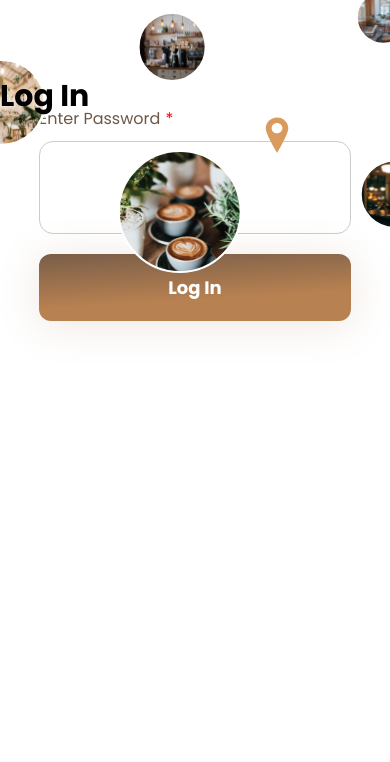
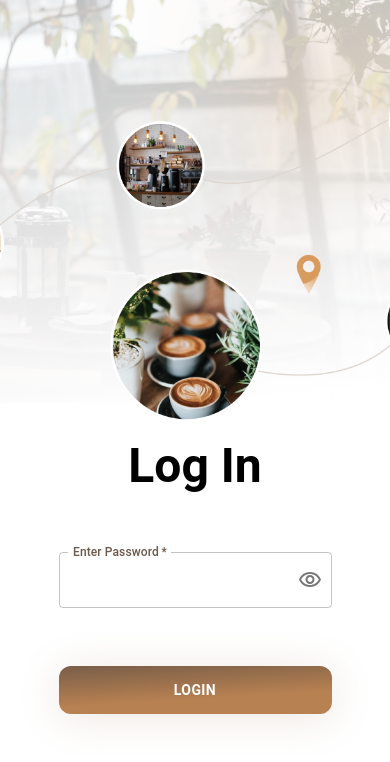
Before and after one commit to hustle-huts/hustlehuts-app, a Next.js app: page /users/login in a window 390 px wide. Shown: the top 762 px of the page. Built offline with nearby package versions, Linux system fonts and the light colour scheme.

Commit message:
MUI refactor: login 2

```diff
--- a/components/users/login-form.module.css
+++ /dev/null
@@ -1,57 +0,0 @@
-.form_input {
-    border-radius: 14px;
-    background: #FFFFFF;
-    padding: 20px 16px;
-
-    border: 1px solid #CDCCCC;
-}
-
-.form_label {
-    color: #6D5747
-
-}
-
-.btn_groups {
-    display: flex;
-    flex-direction: column;
-    align-content: center;
-    justify-content: space-between;
-    height: fit-content;
-    margin-top: 20px;
-}
-
-.line {
-    width: 100%;
-    display: flex;
-    flex-direction: row;
-    align-items: center;
-    margin: 10px 0px;
-}
-
-.line h3 {
-    font-size: 14px;
-    color: #6D5747;
-    text-align: center;
-    width: auto;
-}
-
-.form {
-    width: 90%;
-    height: 100%;
-    display: flex;
-    flex-direction: column;
-
-
-}
-
-.form_row {
-    height: fit-content;
-    display: flex;
-    flex-direction: column;
-    width: 100%
-}
-
-.form_group {
-    display: flex;
-    flex-direction: column;
-}
--- a/components/users/login-header.module.css
+++ /dev/null
@@ -1,146 +0,0 @@
-/* Also adjusted for container below from 758-1024px screen width */
-.container {
-    height: 50%;
-    overflow: visible;
-    display: flex;
-    flex-direction: column;
-    flex-wrap: wrap;
-    align-items: center;
-    background-image: url('../../public/images/loginbackground.png');
-    background-repeat: no-repeat;
-    background-size: cover;
-}
-
-.arrow {
-    position: absolute;
-    z-index: 2;
-    width: 6%;
-    height: 6%;
-    left: 68%;
-    top: 13%
-}
-
-.title {
-    font-weight: 700;
-    font-size: 30px;
-    line-height: 45px;
-    z-index: 10;
-    margin-top: 18rem;
-    height: fit-content;
-    position: absolute;
-    text-align: center;
-}
-
-.signup1 {
-    position: absolute;
-    z-index: 4;
-    width: 12%;
-    height: 22%;
-    top: 10px;
-    left: -3%;
-}
-
-.signup2 {
-    position: absolute;
-    z-index: 4;
-    width: 28%;
-    height: 20%;
-    top: 15%;
-    left: 33%
-}
-
-.signup3 {
-    position: absolute;
-    z-index: 4;
-    width: 12%;
-    height: 12%;
-    top: 17%;
-    right: -4%;
-}
-
-.login1 {
-    position: absolute;
-    z-index: 4;
-    width: 14%;
-    height: 21%;
-    top: -7%;
-    left: 35%;
-}
-
-.login2 {
-    position: absolute;
-    z-index: 4;
-    width: 9%;
-    height: 9%;
-    top: -4%;
-    right: -3%;
-}
-
-@media screen and (max-width: 440px) {
-    .signup1 {
-        position: absolute;
-        z-index: 4;
-        width: 15%;
-        height: 22%;
-        top: 10px;
-        left: -3%;
-    }
-
-    .signup2 {
-        position: absolute;
-        z-index: 4;
-        width: 32%;
-        height: 20%;
-        top: 15%;
-        left: 30%
-    }
-
-    .signup3 {
-        position: absolute;
-        z-index: 4;
-        width: 12%;
-        height: 12%;
-        top: 17%;
-        right: -4%;
-    }
-
-    .login1 {
-        position: absolute;
-        z-index: 4;
-        width: 18%;
-        height: 21%;
-        top: -5%;
-        left: 35%;
-    }
-
-    .login2 {
-        position: absolute;
-        z-index: 4;
-        width: 12%;
-        height: 12%;
-        top: -4%;
-        right: -3%;
-    }
-}
-
-/* Also adjusted for title "Log In" and form in Login.module.css for these screen widths */
-@media screen and (min-width: 758px) and (max-width: 1024px) {
-    .container {
-        height: 70%;
-    }
-
-    .signup2 {
-        top: 20%;
-        left: 35%
-    }
-
-    .signup3 {
-        top: 17%;
-        right: -4%;
-    }
-
-    .login2 {
-        top: -4%;
-        right: -4%;
-    }
-}
--- a/components/users/login-header.tsx
+++ b/components/users/login-header.tsx
@@ -1,23 +1,23 @@
-import styles from './login-header.module.css';
-import LogIn1 from '../../public/images/login1.svg'
-import LogIn2 from '../../public/images/login2.svg'
-import SignUp1 from '../../public/images/signup1.svg'
-import SignUp2 from '../../public/images/signup2.svg'
-import SignUp3 from '../../public/images/signup3.svg'
-import LocationPointer from '../../public/images/arrow.svg'
-import Image from 'next/image';
+import styles from "./login-header.module.css";
+import LogIn1 from "../../public/images/login1.svg";
+import LogIn2 from "../../public/images/login2.svg";
+import SignUp1 from "../../public/images/signup1.svg";
+import SignUp2 from "../../public/images/signup2.svg";
+import SignUp3 from "../../public/images/signup3.svg";
+import LocationPointer from "../../public/images/arrow.svg";
+import LoginBackground from "../../public/images/loginbackground.png"
+import Image from "next/image";
 
 // This is for the login page to enter password
 export default function LoginHeader() {
-
-    return (
-        <div className={styles.container}>
-            <Image className={styles.login1} style={{ objectFit:"contain" }} alt="" src={LogIn1} />
-            <Image className={styles.login2} style={{ objectFit:"contain" }} alt="" src={LogIn2} />
-            <Image className={styles.signup1} style={{ objectFit:"contain" }} alt="" src={SignUp1} />
-            <Image className={styles.arrow} style={{ objectFit:"contain" }} alt="" src={LocationPointer} />
-            <Image className={styles.signup2} style={{ objectFit:"contain" }} alt="" src={SignUp2} />
-            <Image className={styles.signup3} style={{ objectFit:"contain" }} alt="" src={SignUp3} />
-        </div>
-    );
+  return (
+    <div className={styles.container}>
+      {/* <Image className={styles.login1} style={{ objectFit: "contain" }} alt="" src={LogIn1} />
+      <Image className={styles.login2} style={{ objectFit: "contain" }} alt="" src={LogIn2} />
+      <Image className={styles.signup1} style={{ objectFit: "contain" }} alt="" src={SignUp1} />
+      <Image className={styles.arrow} style={{ objectFit: "contain" }} alt="" src={LocationPointer} />
+      <Image className={styles.signup2} style={{ objectFit: "contain" }} alt="" src={SignUp2} />
+      <Image className={styles.signup3} style={{ objectFit: "contain" }} alt="" src={SignUp3} /> */}
+    </div>
+  );
 }
--- a/pages/users/login/index.tsx
+++ b/pages/users/login/index.tsx
@@ -1,20 +1,86 @@
-import Button from '@/components/ui/button';
-import Input from '@/components/ui/input';
-import LoginHeader from '@/components/users/login-header';
-import styles from '../../../styles/Login.module.css';
+import HeaderImage from "../../../public/images/LoginHeader.png";
+import { Stack, Box, Typography, TextField, IconButton, InputAdornment, Button } from "@mui/material";
+import { useState } from "react";
+import VisibilityOutlinedIcon from "@mui/icons-material/VisibilityOutlined";
+import VisibilityOffOutlinedIcon from "@mui/icons-material/VisibilityOffOutlined";
+
 export default function LogInPage() {
+  const [password, setPassword] = useState<string>("");
+  const [showPassword, setShowPassword] = useState<boolean>(false);
     return (
-        <div className={styles.container}>
-            <LoginHeader/>
-            <h1 className={styles.title}>Log In</h1>
-            <form className={styles.form}>
-                <div className={styles.form_row}>
-                    <Input type="password" label='Enter Password' isRequired={true}></Input>
-                </div>
-                <div className={styles.btn_groups}>
-                    <Button>Log In</Button>
-                </div>
-            </form>
-        </div>
+    <>
+      <Stack spacing={2} sx={{ justifyContent: "center" }}>
+        <Box
+          sx={{
+            width: "100%",
+            height: "50vh",
+            display: "flex",
+            justifyContent: "center",
+            alignItems: "center",
+            flexDirection: "column",
+            top: 0,
+          }}>
+          <img
+            src={HeaderImage.src}
+            style={{
+              width: "100%",
+              height: "50vh",
+              objectFit: "cover",
+              objectPosition: "50% 100%",
+            }}
+          />
+        </Box>
+
+        <Typography
+          variant="h3"
+          sx={{
+            fontWeight: 700,
+            textAlign: "center",
+          }}>
+          Log In
+        </Typography>
+        <Box sx={{ display: "flex", justifyContent: "center", pt: "5vh" }}>
+          <TextField
+            sx={{
+              width: "70%",
+              "& .MuiFormLabel-root": {
+                fontWeight: 500,
+                color: "#6D5747",
+              },
+            }}
+            label={"Enter Password"}
+            variant="outlined"
+            InputLabelProps={{ shrink: true }}
+            required
+            value={password}
+            type={showPassword ? "text" : "password"}
+            onChange={(e) => setPassword(e.target.value)}
+            InputProps={{
+              endAdornment: (
+                <InputAdornment position="end">
+                  <IconButton onClick={() => setShowPassword(!showPassword)} edge="end">
+                    {showPassword ? <VisibilityOffOutlinedIcon /> : <VisibilityOutlinedIcon />}
+                  </IconButton>
+                </InputAdornment>
+              ),
+            }}
+          />
+        </Box>
+        <Box sx={{ display: "flex", justifyContent: "center", pt: "5vh" }}>
+          <Button
+            variant="contained"
+            sx={{
+              background: "linear-gradient(176.54deg, #6D5747 -11.89%, #B88151 64.46%)",
+              fontWeight: 700,
+              borderRadius: "12px",
+              boxShadow: "0px 4px 40px rgba(160, 116, 78, 0.18)",
+              width: "70%",
+              height: "3rem",
+            }}>
+            Login
+          </Button>
+        </Box>
+      </Stack>
+    </>
     );
 }
```
Also changed, not shown: public/images/LoginHeader.png (added).
